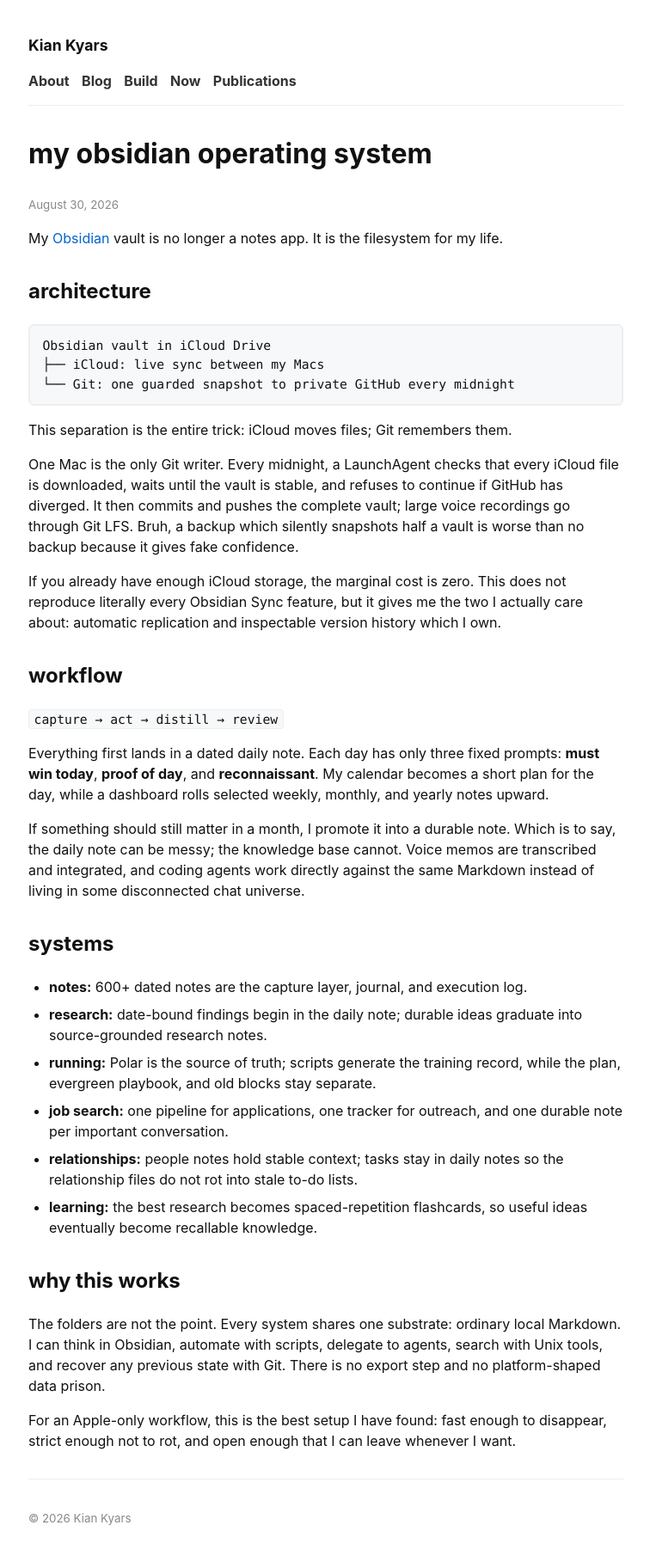
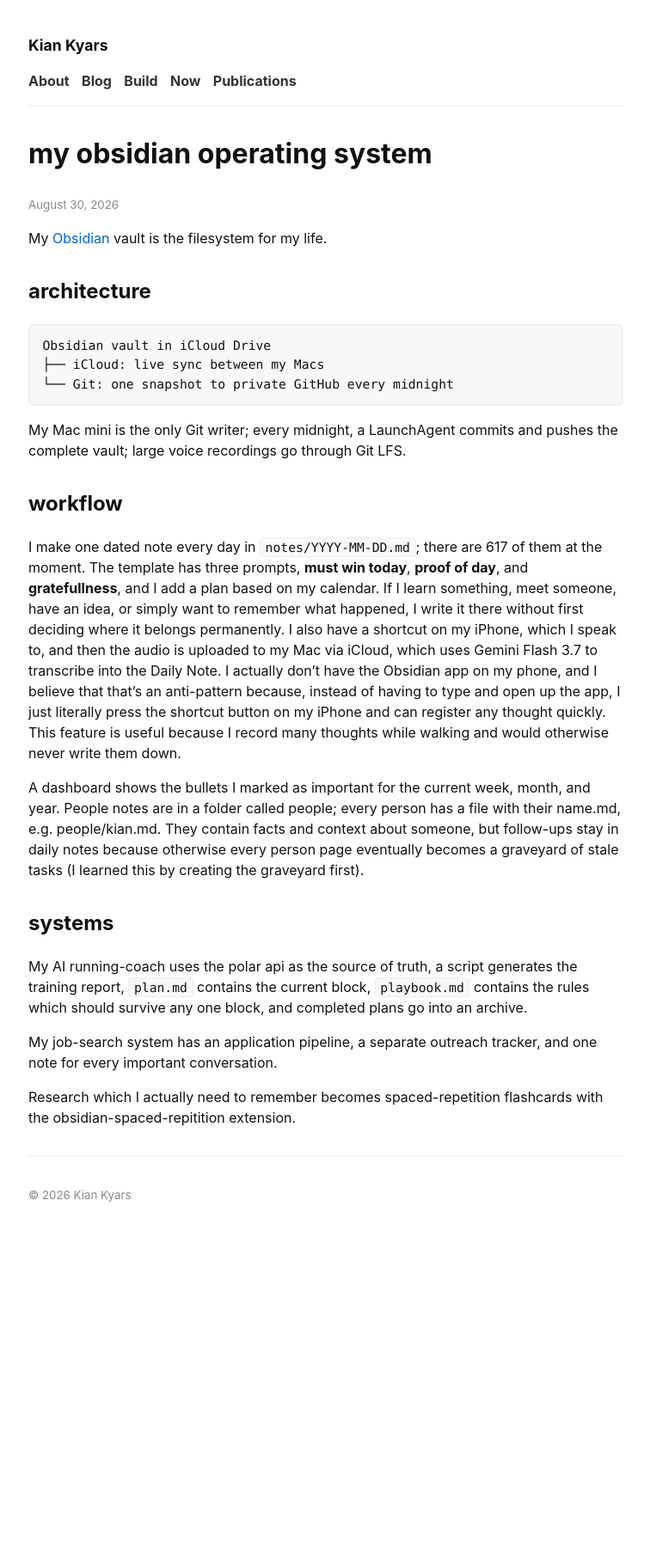
Before and after one commit to kiankyars/kiankyars.github.io, a Jekyll site: the page built from _posts/blog/2026-08-30-obsidian-operating-system.md, in a window 1280 px wide. Shown: the whole page at 86% size, without its empty margins (261-1017 px from the left). Built offline with Jekyll 4.4.1, drawn with Linux system fonts in a browser that asks for light colours; after the commit the page ends 1441 px from its top, so only the background shows below that.

Commit message:
Rewrite the Obsidian operating system post in first person.
Co-authored-by: Cursor <cursoragent@cursor.com>

````diff
--- a/_posts/blog/2026-08-30-obsidian-operating-system.md
+++ b/_posts/blog/2026-08-30-obsidian-operating-system.md
@@ -5,41 +5,28 @@ date: 2026-08-30
 categories: productivity
 ---
 
-My [Obsidian](https://obsidian.md/) vault is no longer a notes app. It is the filesystem for my life.
+My [Obsidian](https://obsidian.md/) vault is the filesystem for my life.
 
 ## architecture
 
 ```text
 Obsidian vault in iCloud Drive
 ├── iCloud: live sync between my Macs
-└── Git: one guarded snapshot to private GitHub every midnight
+└── Git: one snapshot to private GitHub every midnight
 ```
 
-This separation is the entire trick: iCloud moves files; Git remembers them.
-
-One Mac is the only Git writer. Every midnight, a LaunchAgent checks that every iCloud file is downloaded, waits until the vault is stable, and refuses to continue if GitHub has diverged. It then commits and pushes the complete vault; large voice recordings go through Git LFS. Bruh, a backup which silently snapshots half a vault is worse than no backup because it gives fake confidence.
-
-If you already have enough iCloud storage, the marginal cost is zero. This does not reproduce literally every Obsidian Sync feature, but it gives me the two I actually care about: automatic replication and inspectable version history which I own.
+My Mac mini is the only Git writer; every midnight, a LaunchAgent commits and pushes the complete vault; large voice recordings go through Git LFS.
 
 ## workflow
 
-`capture → act → distill → review`
+I make one dated note every day in `notes/YYYY-MM-DD.md`; there are 617 of them at the moment. The template has three prompts, **must win today**, **proof of day**, and **gratefullness**, and I add a plan based on my calendar. If I learn something, meet someone, have an idea, or simply want to remember what happened, I write it there without first deciding where it belongs permanently. I also have a shortcut on my iPhone, which I speak to, and then the audio is uploaded to my Mac via iCloud, which uses Gemini Flash 3.7 to transcribe into the Daily Note. I actually don't have the Obsidian app on my phone, and I believe that that's an anti-pattern because, instead of having to type and open up the app, I just literally press the shortcut button on my iPhone and can register any thought quickly. This feature is useful because I record many thoughts while walking and would otherwise never write them down.
 
-Everything first lands in a dated daily note. Each day has only three fixed prompts: **must win today**, **proof of day**, and **reconnaissant**. My calendar becomes a short plan for the day, while a dashboard rolls selected weekly, monthly, and yearly notes upward.
-
-If something should still matter in a month, I promote it into a durable note. Which is to say, the daily note can be messy; the knowledge base cannot. Voice memos are transcribed and integrated, and coding agents work directly against the same Markdown instead of living in some disconnected chat universe.
+A dashboard shows the bullets I marked as important for the current week, month, and year. People notes are in a folder called people; every person has a file with their name.md, e.g. people/kian.md. They contain facts and context about someone, but follow-ups stay in daily notes because otherwise every person page eventually becomes a graveyard of stale tasks (I learned this by creating the graveyard first).
 
 ## systems
 
-- **notes:** 600+ dated notes are the capture layer, journal, and execution log.
-- **research:** date-bound findings begin in the daily note; durable ideas graduate into source-grounded research notes.
-- **running:** Polar is the source of truth; scripts generate the training record, while the plan, evergreen playbook, and old blocks stay separate.
-- **job search:** one pipeline for applications, one tracker for outreach, and one durable note per important conversation.
-- **relationships:** people notes hold stable context; tasks stay in daily notes so the relationship files do not rot into stale to-do lists.
-- **learning:** the best research becomes spaced-repetition flashcards, so useful ideas eventually become recallable knowledge.
+My AI running-coach uses the polar api as the source of truth, a script generates the training report, `plan.md` contains the current block, `playbook.md` contains the rules which should survive any one block, and completed plans go into an archive.
 
-## why this works
+My job-search system has an application pipeline, a separate outreach tracker, and one note for every important conversation.
 
-The folders are not the point. Every system shares one substrate: ordinary local Markdown. I can think in Obsidian, automate with scripts, delegate to agents, search with Unix tools, and recover any previous state with Git. There is no export step and no platform-shaped data prison.
-
-For an Apple-only workflow, this is the best setup I have found: fast enough to disappear, strict enough not to rot, and open enough that I can leave whenever I want.
+Research which I actually need to remember becomes spaced-repetition flashcards with the obsidian-spaced-repitition extension.
````
